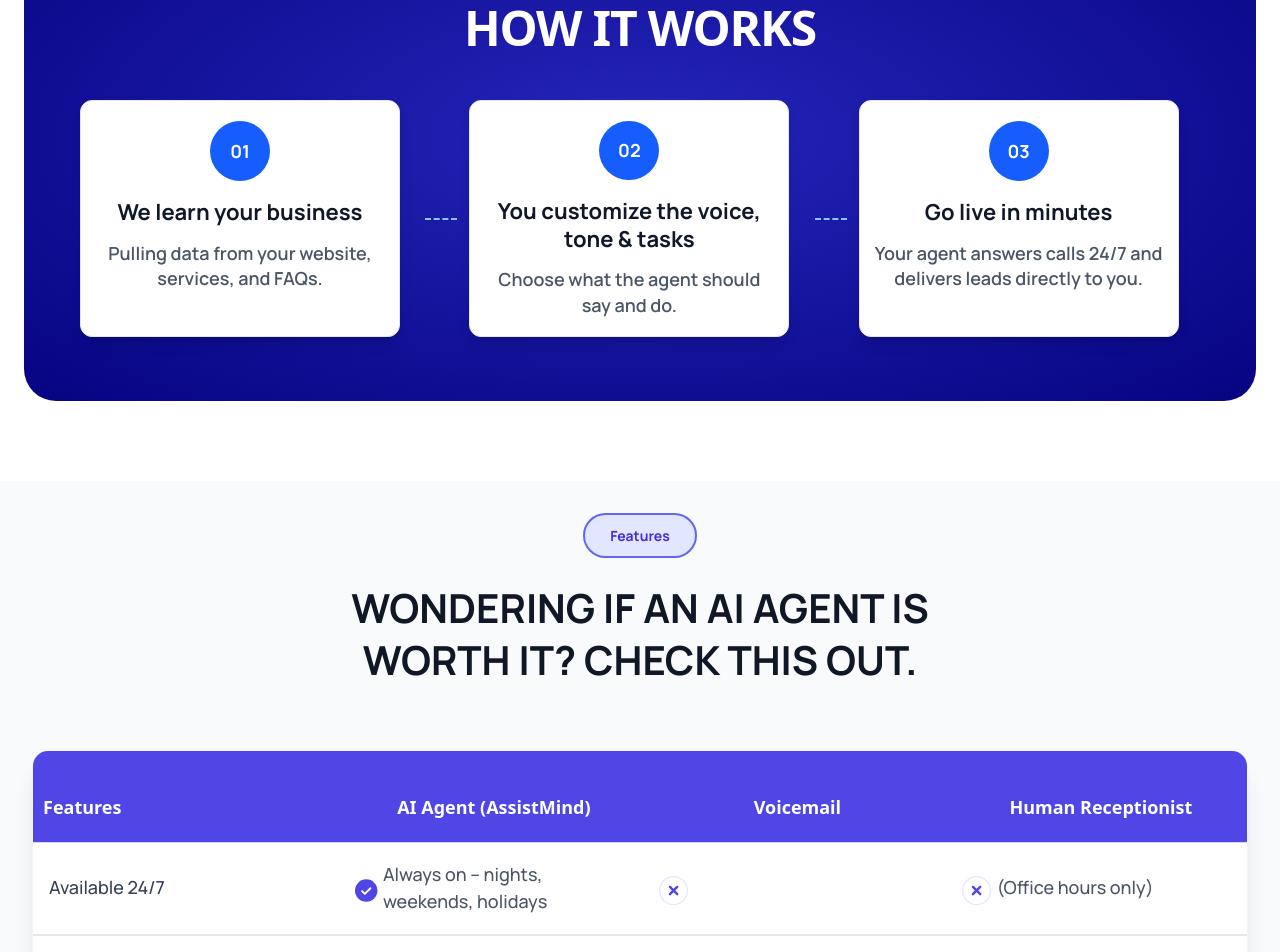
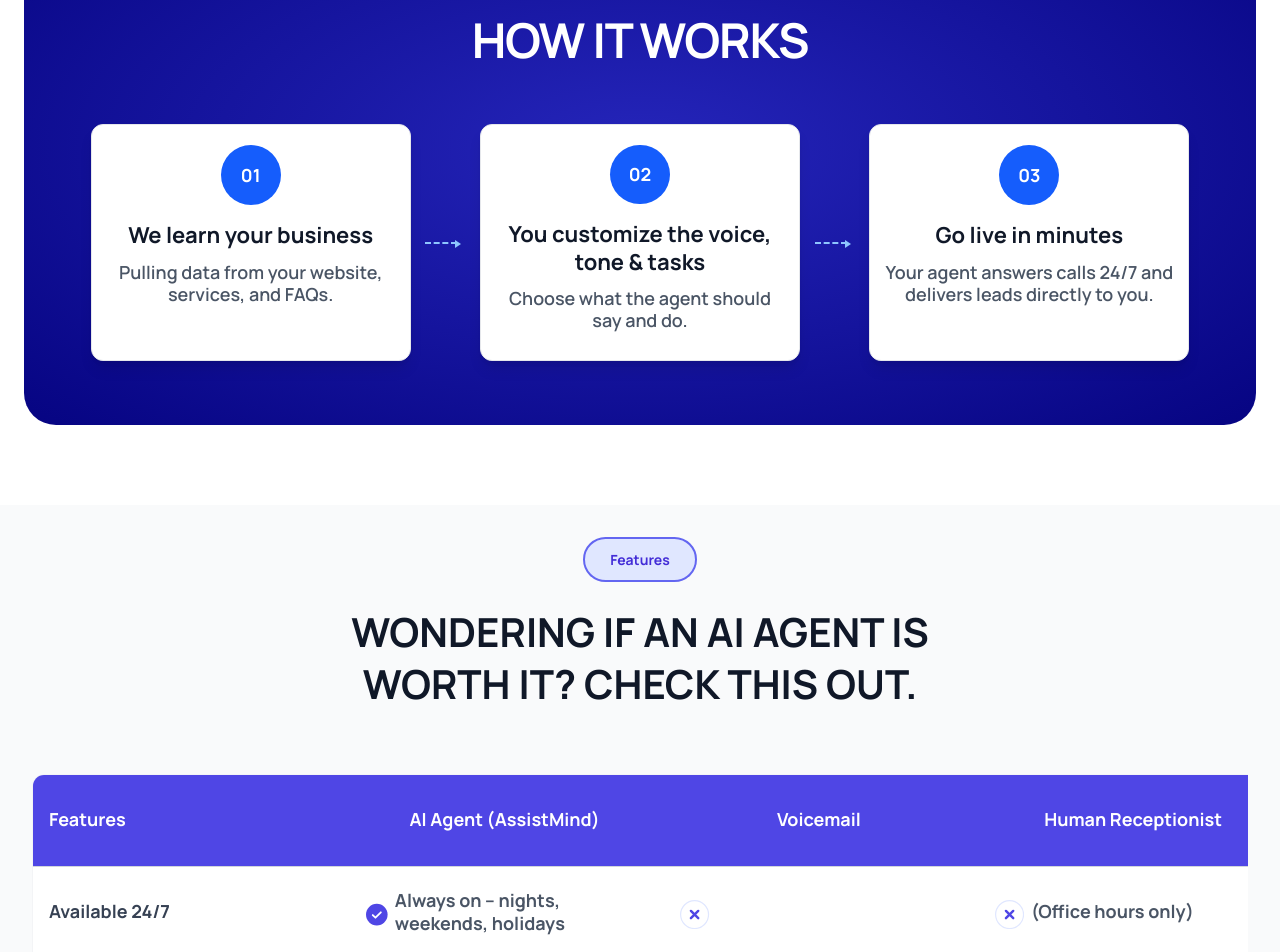
Before and after one commit to numaanahmed3110/AssistMind-AI, a Next.js app: page / in a window 1280 px wide. Shown: the part 2980-3932 px from the top of the page. Built offline with nearby package versions, Linux system fonts and the light colour scheme.

Commit message:
feat: Enhance component layouts and responsiveness across FeatureComparison, HowItWorks, Integrations, SmarterVoicemail, and Testimonials components

```diff
--- a/src/components/FeatureComparison.tsx
+++ b/src/components/FeatureComparison.tsx
@@ -116,7 +116,7 @@ const comparisonData = [
 
 const FeatureComparison = () => {
   return (
-    <section className="bg-gray-50 py-8 md:py-8">
+    <section className="bg-gray-50 pt-8  md:py-8">
       <div className="max-w-8xl mx-auto px-4 sm:px-6 lg:px-8">
         <div className="text-center">
           <span
@@ -148,49 +148,147 @@ const FeatureComparison = () => {
             Features
           </span>
           <h2
-            className="mt-6 text-gray-900"
+            className="mt-6 text-gray-900 text-2xl md:text-4xl"
             style={{
               fontFamily: "Manrope",
               fontWeight: 700,
-              fontSize: "40px",
-              lineHeight: "130%",
               letterSpacing: "0%",
               textAlign: "center",
               textTransform: "uppercase",
             }}
           >
+            <span className="text-2xl leading-[130%] md:text-[40px] md:leading-[130%] block md:hidden">
+              BUILT TO AMPLIFY THE WAY YOU WORK
+            </span>
+            <span className="text-2xl leading-[130%] md:text-[40px] md:leading-[130%] hidden md:block">
               WONDERING IF AN AI AGENT IS
               <br className="hidden sm:block" /> WORTH IT? CHECK THIS OUT.
+            </span>
           </h2>
         </div>
 
-        {/* Table Container - Made wider */}
-        <div className="mt-16 bg-white rounded-2xl shadow-xl border border-gray-100 overflow-hidden max-w-7xl mx-auto">
+        {/* Table Container - Made scrollable horizontally */}
+        <div className="mt-8 md:mt-16 overflow-x-auto">
+          <div
+            className="bg-white rounded-xl shadow-xl border border-gray-100 overflow-hidden min-w-[1259px] h-[828px]"
+            style={{
+              borderRadius: "12px",
+              borderWidth: "1px",
+            }}
+          >
             {/* Table Header */}
-          <div className="grid grid-cols-4 bg-[#4F46E5] text-white font-semibold text-lg">
+            <div className="grid grid-cols-4 text-white font-semibold text-lg">
+              {/* Mobile: light gray bg, Desktop: blue bg */}
+              <div className="bg-gray-100 md:bg-[#4F46E5]">
                 <div
-              className="border-b border-gray-300 gap-2.5 pt-8 pr-2.5 pb-3 pl-2.5 text-left flex items-center"
-              style={{ width: "314.75px", height: "92px" }}
+                  className="border-b text-left flex items-center border-gray-300"
+                  style={{
+                    width: "314.75px",
+                    height: "92px",
+                  }}
+                >
+                  <span
+                    className="text-gray-600 md:text-white"
+                    style={{
+                      gap: "10px",
+                      paddingTop: "10px",
+                      paddingRight: "16px",
+                      paddingBottom: "12px",
+                      paddingLeft: "16px",
+                      fontFamily: "Manrope",
+                      fontWeight: 700,
+                      fontSize: "18px",
+                      lineHeight: "130%",
+                      letterSpacing: "0%",
+                    }}
                   >
                     Features
+                  </span>
                 </div>
+              </div>
+
+              <div className="bg-gray-100 md:bg-[#4F46E5]">
                 <div
-              className="border-b border-gray-300 gap-2.5 pt-8 pr-2.5 pb-3 pl-2.5 text-center flex items-center justify-center"
-              style={{ width: "314.75px", height: "92px" }}
+                  className="border-b text-center flex items-center justify-center border-gray-300"
+                  style={{
+                    width: "314.75px",
+                    height: "92px",
+                  }}
+                >
+                  <span
+                    className="text-gray-600 md:text-white"
+                    style={{
+                      gap: "10px",
+                      paddingTop: "10px",
+                      paddingRight: "16px",
+                      paddingBottom: "12px",
+                      paddingLeft: "16px",
+                      fontFamily: "Manrope",
+                      fontWeight: 700,
+                      fontSize: "18px",
+                      lineHeight: "130%",
+                      letterSpacing: "0%",
+                    }}
                   >
                     AI Agent (AssistMind)
+                  </span>
                 </div>
+              </div>
+
+              <div className="bg-gray-100 md:bg-[#4F46E5]">
                 <div
-              className="border-b border-gray-300 gap-2.5 pt-8 pr-2.5 pb-3 pl-2.5 text-center flex items-center justify-center"
-              style={{ width: "314.75px", height: "92px" }}
+                  className="border-b text-center flex items-center justify-center border-gray-300"
+                  style={{
+                    width: "314.75px",
+                    height: "92px",
+                  }}
+                >
+                  <span
+                    className="text-gray-600 md:text-white"
+                    style={{
+                      gap: "10px",
+                      paddingTop: "10px",
+                      paddingRight: "16px",
+                      paddingBottom: "12px",
+                      paddingLeft: "16px",
+                      fontFamily: "Manrope",
+                      fontWeight: 700,
+                      fontSize: "18px",
+                      lineHeight: "130%",
+                      letterSpacing: "0%",
+                    }}
                   >
                     Voicemail
+                  </span>
                 </div>
+              </div>
+
+              <div className="bg-gray-100 md:bg-[#4F46E5]">
                 <div
-              className="border-b border-gray-300 gap-2.5 pt-8 pr-2.5 pb-3 pl-2.5 text-center flex items-center justify-center"
-              style={{ width: "314.75px", height: "92px" }}
+                  className="border-b text-center flex items-center justify-center border-gray-300"
+                  style={{
+                    width: "314.75px",
+                    height: "92px",
+                  }}
+                >
+                  <span
+                    className="text-gray-600 md:text-white"
+                    style={{
+                      gap: "10px",
+                      paddingTop: "10px",
+                      paddingRight: "16px",
+                      paddingBottom: "12px",
+                      paddingLeft: "16px",
+                      fontFamily: "Manrope",
+                      fontWeight: 700,
+                      fontSize: "18px",
+                      lineHeight: "130%",
+                      letterSpacing: "0%",
+                    }}
                   >
                     Human Receptionist
+                  </span>
+                </div>
               </div>
             </div>
 
@@ -207,34 +305,54 @@ const FeatureComparison = () => {
                 >
                   {/* Feature Column */}
                   <div
-                  className="border-b border-gray-200 gap-2.5 pt-2.5 pr-4 pb-3 pl-4 text-gray-700 font-medium text-left flex items-center"
+                    className="border-b border-gray-200 text-gray-700 font-medium text-left flex items-center"
                     style={{
                       width: "314.75px",
                       height: "92px",
+                    }}
+                  >
+                    <span
+                      className="text-gray-700"
+                      style={{
+                        gap: "10px",
+                        paddingTop: "10px",
+                        paddingRight: "16px",
+                        paddingBottom: "12px",
+                        paddingLeft: "16px",
                         fontFamily: "Manrope",
-                    fontWeight: 500,
+                        fontWeight: 700,
                         fontSize: "18px",
-                    lineHeight: "27px",
+                        lineHeight: "130%",
                         letterSpacing: "0%",
                       }}
                     >
                       {row.feature}
+                    </span>
                   </div>
 
                   {/* AI Agent Column */}
                   <div
-                  className="border-b border-gray-200 gap-2.5 pt-2.5 pr-4 pb-3 pl-4 flex items-center"
+                    className="border-b border-gray-200 flex items-center"
                     style={{
                       width: "314.75px",
                       height: "92px",
+                    }}
+                  >
+                    <div
+                      className="flex items-center text-left gap-x-2"
+                      style={{
+                        gap: "10px",
+                        paddingTop: "10px",
+                        paddingRight: "16px",
+                        paddingBottom: "12px",
+                        paddingLeft: "16px",
                         fontFamily: "Manrope",
-                    fontWeight: 500,
+                        fontWeight: 700,
                         fontSize: "18px",
-                    lineHeight: "27px",
+                        lineHeight: "130%",
                         letterSpacing: "0%",
                       }}
                     >
-                  <div className="flex items-center text-left gap-x-2">
                       {row.ai.icon}
                       {row.ai.text && (
                         <span className="text-gray-600">{row.ai.text}</span>
@@ -244,18 +362,27 @@ const FeatureComparison = () => {
 
                   {/* Voicemail Column */}
                   <div
-                  className="border-b border-gray-200 gap-2.5 pt-2.5 pr-4 pb-3 pl-4 flex items-center"
+                    className="border-b border-gray-200 flex items-center"
                     style={{
                       width: "314.75px",
                       height: "92px",
+                    }}
+                  >
+                    <div
+                      className="flex items-center text-left gap-x-2"
+                      style={{
+                        gap: "10px",
+                        paddingTop: "10px",
+                        paddingRight: "16px",
+                        paddingBottom: "12px",
+                        paddingLeft: "16px",
                         fontFamily: "Manrope",
-                    fontWeight: 500,
+                        fontWeight: 700,
                         fontSize: "18px",
-                    lineHeight: "27px",
+                        lineHeight: "130%",
                         letterSpacing: "0%",
                       }}
                     >
-                  <div className="flex items-center text-left gap-x-2">
                       {row.voicemail.icon}
                       {row.voicemail.text && (
                         <span className="text-gray-800 font-medium">
@@ -267,18 +394,27 @@ const FeatureComparison = () => {
 
                   {/* Receptionist Column */}
                   <div
-                  className="border-b border-gray-200 gap-2.5 pt-2.5 pr-4 pb-3 pl-4 flex items-center"
+                    className="border-b border-gray-200 flex items-center"
                     style={{
                       width: "314.75px",
                       height: "92px",
+                    }}
+                  >
+                    <div
+                      className="flex items-center text-left gap-x-2"
+                      style={{
+                        gap: "10px",
+                        paddingTop: "10px",
+                        paddingRight: "16px",
+                        paddingBottom: "12px",
+                        paddingLeft: "16px",
                         fontFamily: "Manrope",
-                    fontWeight: 500,
+                        fontWeight: 700,
                         fontSize: "18px",
-                    lineHeight: "27px",
+                        lineHeight: "130%",
                         letterSpacing: "0%",
                       }}
                     >
-                  <div className="flex items-center text-left gap-x-2">
                       {row.receptionist.icon}
                       {row.receptionist.text && (
                         <span className="text-gray-600">
@@ -292,6 +428,7 @@ const FeatureComparison = () => {
             </div>
           </div>
         </div>
+      </div>
     </section>
   );
 };
--- a/src/components/HowItWorks.tsx
+++ b/src/components/HowItWorks.tsx
@@ -21,20 +21,35 @@ const steps = [
   },
 ];
 
-// Reusable Connector Component with simple straight dotted line
-const DottedConnector = () => (
-  <div className="hidden lg:block absolute top-1/2 -translate-y-1/2 -right-7 w-8 z-10">
-    <div className="border-t-2 border-dashed border-blue-300 w-full"></div>
+// Reusable Connector Component with proper arrow design for both mobile and desktop
+const DottedConnector = ({ isMobile = false }) => {
+  if (isMobile) {
+    return (
+      <div className="lg:hidden flex justify-center my-4">
+        <div className="flex flex-col items-center">
+          <div className="border-l-2 border-dashed border-blue-300 h-6"></div>
+          <div className="text-blue-300 text-sm">▼</div>
+        </div>
       </div>
     );
+  }
+
+  return (
+    <div className="hidden lg:block absolute top-1/2 -translate-y-1/2 -right-7 w-8 z-10">
+      <div className="border-t-2 border-dashed border-blue-300 w-full relative">
+        <div className="absolute -right-1 top-1/2 -translate-y-1/2 w-0 h-0 border-l-[6px] border-l-blue-300 border-t-[4px] border-t-transparent border-b-[4px] border-b-transparent"></div>
+      </div>
+    </div>
+  );
+};
 
 const HowItWorks = () => {
   return (
-    <section className="bg-white py-16 md:py-20 px-4 sm:px-6">
+    <section className="bg-white pt-10 pb-6 md:py-20 px-4 sm:px-6">
       <div className="max-w-7xl mx-auto">
         {/* Updated container with exact spacing and proportions */}
         <div
-          className="rounded-[2rem] text-white text-center py-12 md:py-16 px-8 lg:px-12"
+          className="rounded-[20px] md:rounded-[2rem] text-white text-center py-10 md:py-16 px-8 lg:px-12 w-[358px] md:w-auto h-[1050px] md:h-auto mx-auto"
           style={{
             background: `radial-gradient(ellipse at center, #2525ba 0%, #060482 100%)`,
           }}
@@ -67,28 +82,35 @@ const HowItWorks = () => {
           >
             Step By Step
           </span>
-          <h2 className="mt-6 text-4xl md:text-5xl font-bold tracking-tight">
+          <h2
+            className="mt-6 text-2xl md:text-5xl font-bold tracking-tight"
+            style={{
+              fontFamily: "Manrope",
+              fontWeight: 700,
+              letterSpacing: "0%",
+              textAlign: "center",
+            }}
+          >
+            <span className="text-2xl leading-[130%] md:text-5xl md:leading-normal">
               HOW IT WORKS
+            </span>
           </h2>
 
           {/* Grid container with exact spacing as in reference */}
-          <div className="mt-12 grid grid-cols-1 lg:grid-cols-3 gap-y-8 lg:gap-x-8 items-start">
+          <div className="mt-12 grid grid-cols-1 lg:grid-cols-3 gap-y-0 lg:gap-y-8 lg:gap-x-8 items-start justify-center">
             {steps.map((step, index) => (
-              <div key={index} className="relative text-center px-2">
+              <React.Fragment key={index}>
+                <div className="relative text-center px-2 flex justify-center">
                   <div
-                  className="bg-white text-gray-900 shadow-lg h-full flex flex-col items-center"
+                    className="bg-white text-gray-900 shadow-lg flex flex-col items-center w-[320px] h-[217px] md:h-[237px]"
                     style={{
-                    width: "320px",
-                    height: "237px",
                       opacity: 1,
-                    gap: "8px",
+                      gap: "12px",
                       borderRadius: "12px",
                       paddingTop: "20px",
                       paddingRight: "15px",
-                    paddingBottom: "20px",
+                      paddingBottom: "30px",
                       paddingLeft: "15px",
-                    top: "170px",
-                    left: "-0.06px",
                       borderWidth: "1px",
                       borderStyle: "solid",
                       borderColor: "#e5e7eb",
@@ -107,7 +129,7 @@ const HowItWorks = () => {
                         padding: "16px",
                         transform: "rotate(0deg)",
                         margin: "0 auto",
-                      marginBottom: "10px",
+                        marginBottom: "5px",
                       }}
                     >
                       <span
@@ -130,7 +152,7 @@ const HowItWorks = () => {
                         lineHeight: "125%",
                         letterSpacing: "0px",
                         textAlign: "center",
-                      marginBottom: "6px",
+                        marginBottom: "0px",
                       }}
                     >
                       {step.title}
@@ -141,7 +163,7 @@ const HowItWorks = () => {
                         fontFamily: "Manrope",
                         fontWeight: 600,
                         fontSize: "18px",
-                      lineHeight: "140%",
+                        lineHeight: "120%",
                         letterSpacing: "0%",
                         textAlign: "center",
                       }}
@@ -149,8 +171,14 @@ const HowItWorks = () => {
                       {step.description}
                     </p>
                   </div>
+                  {/* Desktop connector */}
                   {index < steps.length - 1 && <DottedConnector />}
                 </div>
+                {/* Mobile connector */}
+                {index < steps.length - 1 && (
+                  <DottedConnector isMobile={true} />
+                )}
+              </React.Fragment>
             ))}
           </div>
         </div>
--- a/src/components/SmarterVoicemail.tsx
+++ b/src/components/SmarterVoicemail.tsx
@@ -88,11 +88,11 @@ const SmarterVoicemail = () => {
               {features.map((feature, index) => (
                 <li
                   key={index}
-                  className="flex items-start justify-end md:justify-start"
+                  className="flex items-start justify-start md:justify-start"
                 >
                   <CheckIcon />
                   <span
-                    className="ml-4 text-gray-700 text-right md:text-left text-base md:text-lg"
+                    className="ml-2 md:ml-4 text-gray-700 text-left text-base md:text-lg"
                     style={{
                       fontFamily: "Manrope",
                       fontWeight: 600,
@@ -108,19 +108,9 @@ const SmarterVoicemail = () => {
           </div>
 
           {/* --- Right Column: Image Composition --- */}
-          <div className="relative h-[500px] md:h-[500px]">
+          <div className="relative h-[230px] md:h-[500px]">
             {/* Base Dashboard Image - Perfect rectangular container */}
-            <div
-              className="absolute bg-white rounded-xl shadow-2xl overflow-hidden"
-              style={{
-                width: "661.64px",
-                height: "464.18px",
-                left: "15px",
-                top: "0px",
-                opacity: 1,
-                transform: "rotate(0deg)",
-              }}
-            >
+            <div className="absolute bg-white rounded-xl shadow-2xl overflow-hidden w-[337px] h-[236px] left-[10px] top-[-20px] md:w-[662px] md:h-[464px] md:left-[15px] md:top-0">
               <Image
                 src="/images/call-log-dashboard.png"
                 alt="AssistMind AI Call Log Dashboard"
@@ -131,13 +121,13 @@ const SmarterVoicemail = () => {
               />
             </div>
             {/* Call Detail Popup Overlay - Positioned as in reference */}
-            <div className="absolute bottom-4 left--9 w-[65%] max-w-[380px]">
+            <div className="absolute w-[203px] h-[126px] top-[120px] left-0 rounded-[8px] shadow-2xl md:w-[65%] md:max-w-[380px] md:h-[170px] md:bottom-4 md:top-auto md:left-[-36px] md:rounded-xl">
               <Image
                 src="/images/call-detail-popup.png"
                 alt="Call detail popup with audio transcript"
-                width={380}
-                height={170}
-                className="rounded-xl shadow-2xl"
+                layout="fill"
+                objectFit="contain"
+                className="rounded-[8px] md:rounded-xl "
               />
             </div>
           </div>
```
Also changed, not shown: src/components/Integrations.tsx (+81 -22 lines), src/components/Testimonials.tsx (+33 -11 lines). Lines whose indentation alone changed are shown as unchanged.
